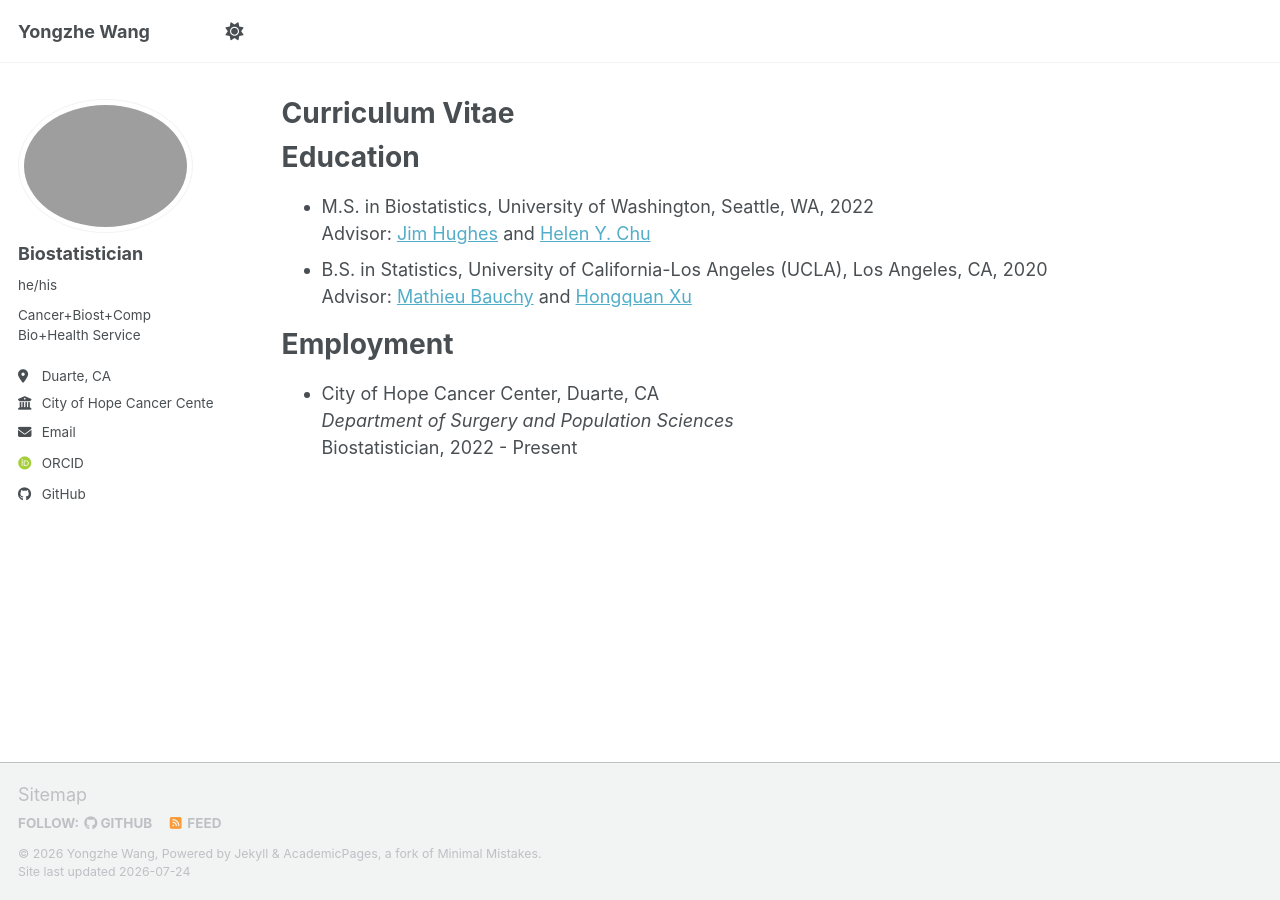
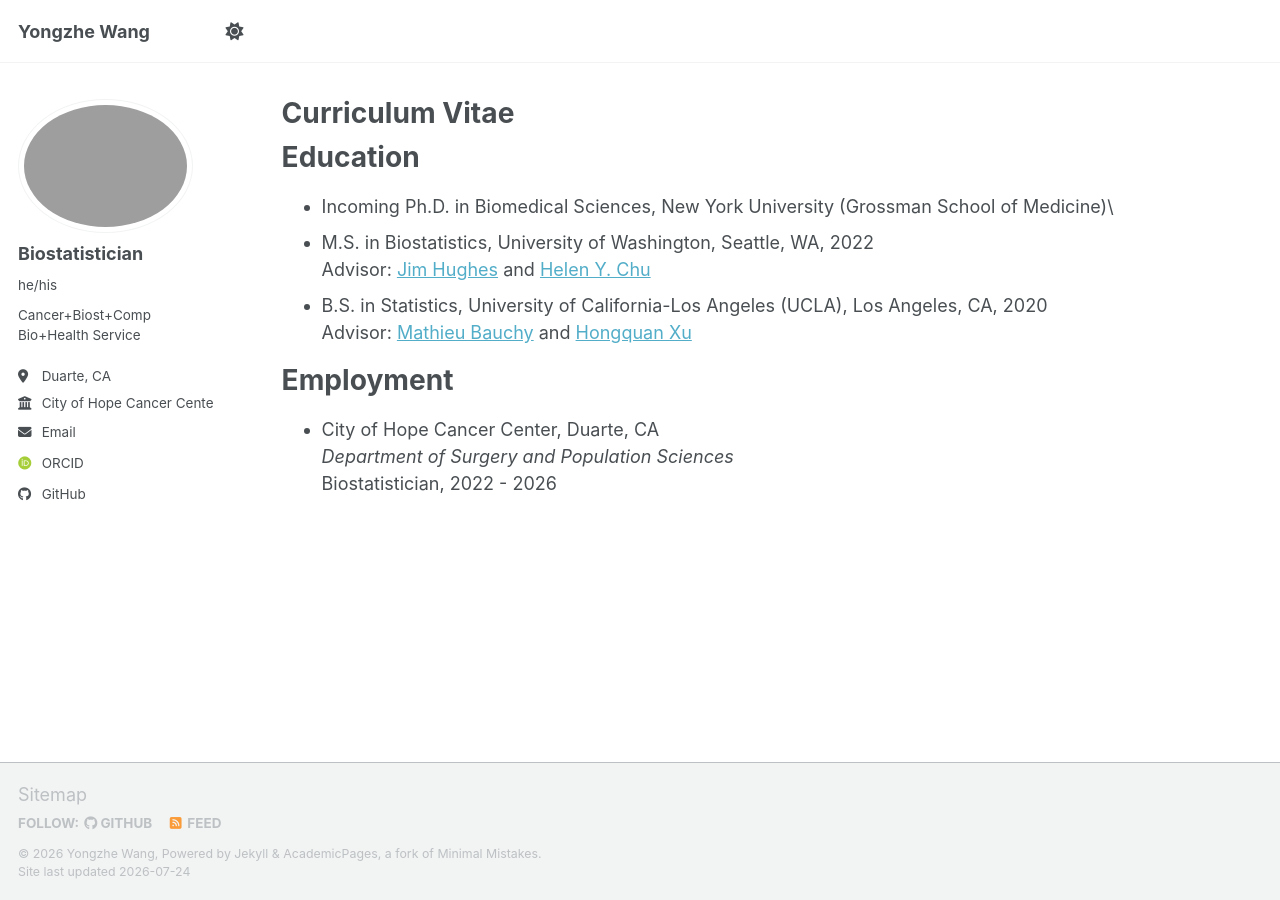
Before and after one commit to YzwIsALaity/yonwang, a Jekyll site: the page built from _pages/cv.md, in a window 1280 px wide. Built offline with Jekyll 4.4.1, drawn with Linux system fonts in a browser that asks for light colours; some web fonts are replaced; a script bundle is joined from its source files by our own code; library files that are not in the unit come from our copies.

Commit message:
Update cv.md

```diff
--- a/_pages/cv.md
+++ b/_pages/cv.md
@@ -11,6 +11,7 @@ redirect_from:
 
 Education
 ======
+* Incoming Ph.D. in Biomedical Sciences, New York University (Grossman School of Medicine)\
 * M.S. in Biostatistics, University of Washington, Seattle, WA, 2022\
   Advisor: [Jim Hughes](https://faculty.washington.edu/jphughes/) and [Helen Y. Chu](https://www.chulab.org/)
 * B.S. in Statistics, University of California-Los Angeles (UCLA), Los Angeles, CA, 2020\
@@ -20,4 +21,4 @@ Employment
 ======
 * City of Hope Cancer Center, Duarte, CA\
   _Department of Surgery and Population Sciences_\
-  Biostatistician, 2022 - Present
+  Biostatistician, 2022 - 2026
```
